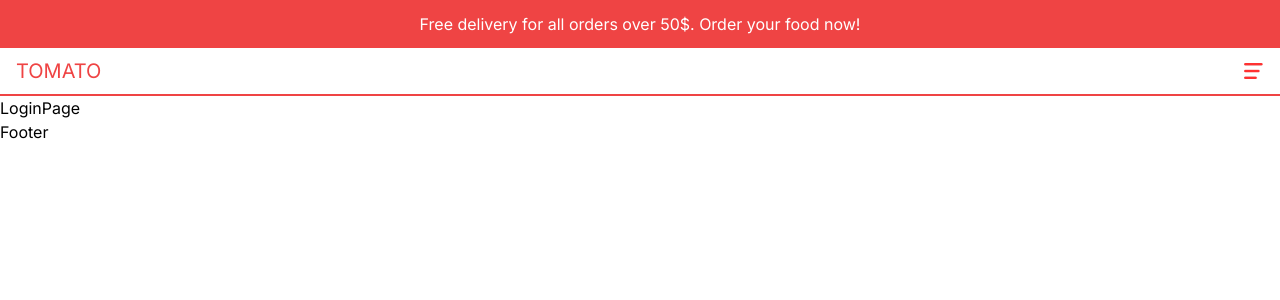
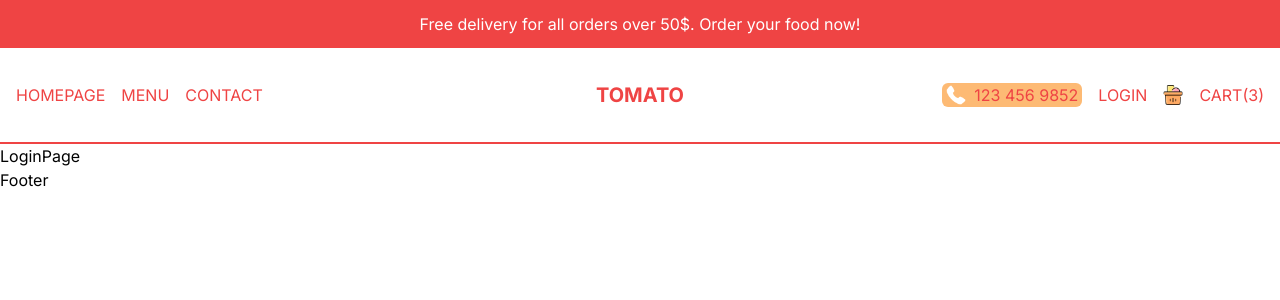
Before and after one commit to vishalmishradev/tomato, a Next.js app: page /login in a window 1280 px wide. Shown: the top 300 px of the page. Built offline with nearby package versions, Linux system fonts and the light colour scheme.

Commit message:
added functionality to diffrent components

```diff
--- a/src/components/CartIcon.tsx
+++ b/src/components/CartIcon.tsx
@@ -5,7 +5,7 @@
 const CartIcon = () => {
   return (
     <Link href="/cart" className='flex items-center gap-4'>
-        <div className='relative w-8 h-8'>
+        <div className='relative w-8 h-8 md:w-5 md:h-5'>
             <Image src="/cart.png" alt="" fill/>
         </div>
         <span>Cart(3)</span>
--- a/src/components/Navbar.tsx
+++ b/src/components/Navbar.tsx
@@ -1,20 +1,48 @@
 import Link from 'next/link'
 import React from 'react'
 import Menu from "./Menu"
+import Image from 'next/image'
+import CartIcon from './CartIcon'
 
 const Navbar = () => {
+  const user = null; // prevent error (no functionality change)
+
   return (
-    <div className='h-12 text-red-500 p-4 flex items-center justify-between border-b-2 border-b-red-500 uppercase'>
-      {/*LOGO */}
-      <div className='text-xl'>
-        <Link href={"/"}>Tomato</Link>
+    <div className='h-12 text-red-500 p-4 flex items-center justify-between border-b-2 border-b-red-500 uppercase md:h-24'>
 
+      {/* Left links */}
+      <div className='hidden md:flex gap-4 flex-1'>
+        <Link href="/">Homepage</Link>
+        <Link href="/menu">Menu</Link>
+        <Link href="/">Contact</Link>
       </div>
-      {/*Mobile Menu */}
 
-      <div>
+      {/* LOGO */}
+      <div className='text-xl md: font-bold flex-1 md: text-center'>
+        <Link href="/">Tomato</Link>
+      </div>
+
+      {/* Mobile Menu */}
+      <div className='md:hidden'>
         <Menu />
       </div>
+
+      {/* Right links */}
+      <div className='hidden md:flex gap-4 items-center justify-end flex-1'>
+        <div className='md:absolute top-3 r-2 lg:static flex items-center gap-2 cursor-pointe bg-orange-300 px-1 rounded-md'>
+          <Image src="/phone.png" alt='' width={20} height={20} />
+          <span>123 456 9852</span>
+        </div>
+
+        {!user ? (
+          <Link href="/login">Login</Link>
+        ) : (
+          <Link href="/orders">Orders</Link>
+        )}
+
+        <CartIcon />
+      </div>
+
     </div>
   )
 }
```
